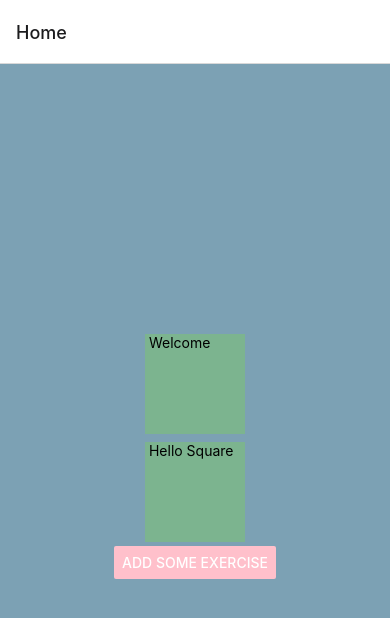
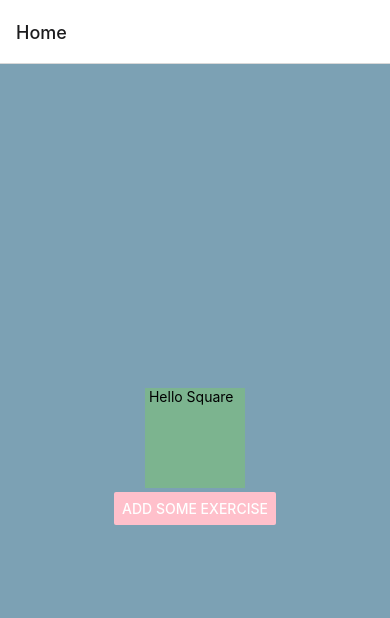
Before and after one commit to lmelo031/MobilePortfolio2, a React Native app in the folder portfolio2/: screen /Home in a window 390 px wide. Shown: the top 618 px of the page. Built offline with nearby package versions, Linux system fonts and the light colour scheme.

Commit message:
April 24, 2022 4:53 PM

```diff
--- a/portfolio2/HomeScreen.js
+++ b/portfolio2/HomeScreen.js
@@ -8,7 +8,6 @@ class HomeScreen extends React.Component {
     return (
 
       <View style={styles.container}>
-        <Text style={styles.title}> Welcome</Text>
         <Text style={styles.title}> Hello Square </Text>
         <Button
           title="Add some exercise"
```
